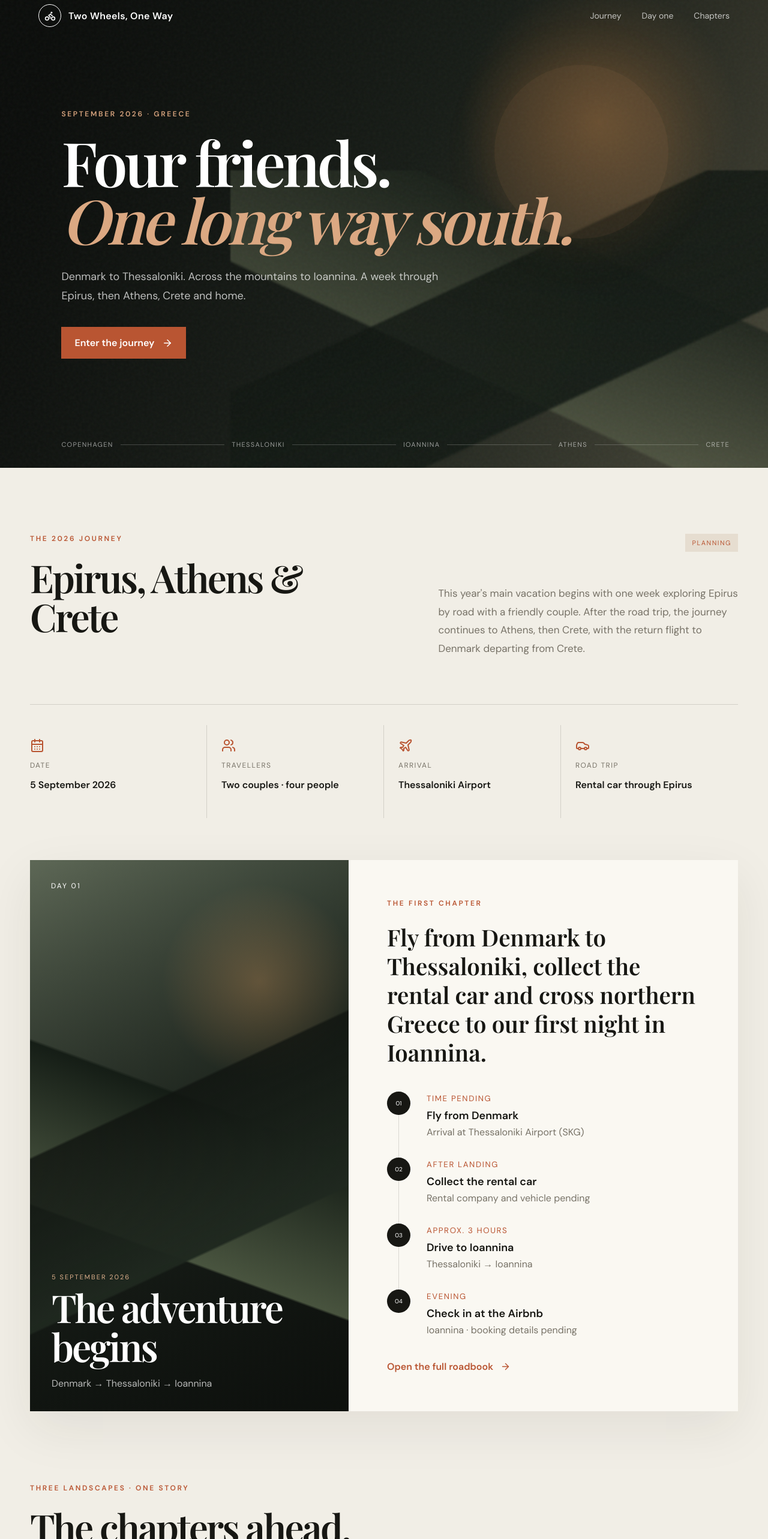
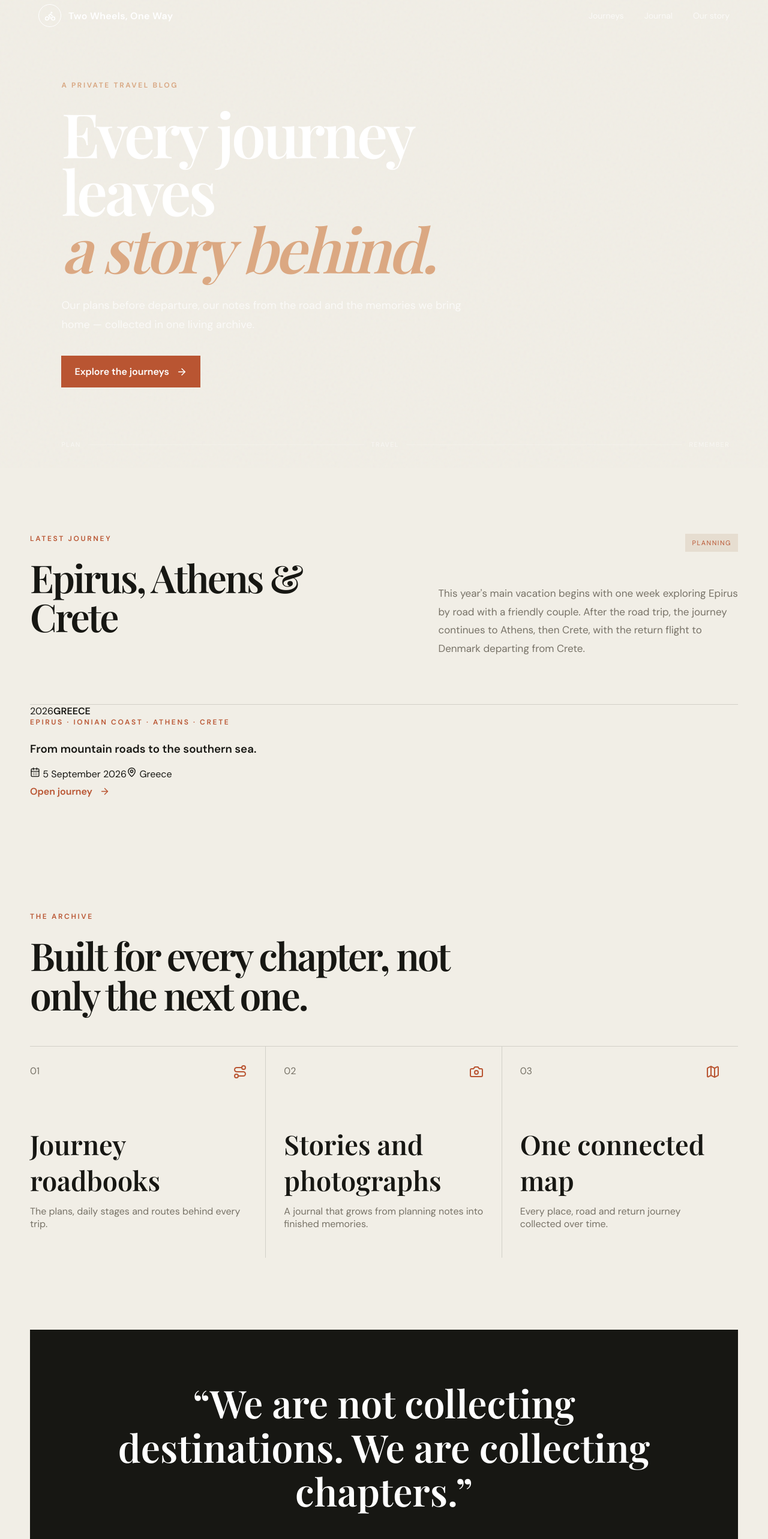
Before and after one commit to PrassasMichael/Two-Wheels-One-Way, a Next.js app: page / in a window 1280 px wide. Shown: the part 20-2586 px from the top of the page at 60% size. Built offline with nearby package versions, Linux system fonts and the light colour scheme; a web font is replaced by a local one.

Commit message:
Restructure homepage as complete travel blog archive

```diff
--- a/app/page.tsx
+++ b/app/page.tsx
@@ -3,24 +3,21 @@ import {
   ArrowRight,
   Bike,
   CalendarDays,
-  Car,
+  Camera,
+  Map,
   MapPin,
-  Mountain,
-  Plane,
-  Users,
-  Waves,
+  Route,
 } from "lucide-react";
 import tripsData from "@/content/trips.json";
-import itinerary from "@/content/epirus-2026.json";
 import type { Trip } from "@/lib/types";
 
-const trip = (tripsData as Trip[])[0];
-const firstDay = itinerary.chapters[0].days[0];
+const trips = tripsData as Trip[];
+const featuredTrip = trips[0];
 
-const chapters = [
-  { number: "01", title: "Epirus", note: "One week on the road", icon: Mountain },
-  { number: "02", title: "Athens", note: "The city chapter", icon: MapPin },
-  { number: "03", title: "Crete", note: "Island finale", icon: Waves },
+const archiveFeatures = [
+  { icon: Route, title: "Journey roadbooks", text: "The plans, daily stages and routes behind every trip." },
+  { icon: Camera, title: "Stories and photographs", text: "A journal that grows from planning notes into finished memories." },
+  { icon: Map, title: "One connected map", text: "Every place, road and return journey collected over time." },
 ];
 
 export default function HomePage() {
@@ -32,107 +29,78 @@ export default function HomePage() {
           <span>Two Wheels, One Way</span>
         </a>
         <nav aria-label="Primary navigation">
-          <a href="#journey">Journey</a>
-          <a href="#day-one">Day one</a>
-          <a href="#chapters">Chapters</a>
+          <a href="#journeys">Journeys</a>
+          <a href="#journal">Journal</a>
+          <a href="#story">Our story</a>
         </nav>
       </header>
 
-      <section className="hero greece-hero" id="top">
+      <section className="hero archive-hero" id="top">
         <div className="hero-noise" />
-        <div className="sun-disc" aria-hidden="true" />
         <div className="hero-content">
-          <p className="eyebrow">SEPTEMBER 2026 · GREECE</p>
-          <h1>Four friends.<br /><em>One long way south.</em></h1>
+          <p className="eyebrow">A PRIVATE TRAVEL BLOG</p>
+          <h1>Every journey leaves<br /><em>a story behind.</em></h1>
           <p className="hero-copy">
-            Denmark to Thessaloniki. Across the mountains to Ioannina. A week through Epirus, then Athens, Crete and home.
+            Our plans before departure, our notes from the road and the memories we bring home — collected in one living archive.
           </p>
-          <a className="primary-button" href="#journey">
-            Enter the journey <ArrowRight size={18} />
-          </a>
+          <a className="primary-button" href="#journeys">Explore the journeys <ArrowRight size={18} /></a>
         </div>
-        <div className="hero-route" aria-label="Journey route">
-          <span>Copenhagen</span><i />
-          <span>Thessaloniki</span><i />
-          <span>Ioannina</span><i />
-          <span>Athens</span><i />
-          <span>Crete</span>
+        <div className="hero-route" aria-label="Travel archive themes">
+          <span>Plan</span><i /><span>Travel</span><i /><span>Remember</span>
         </div>
       </section>
 
-      <section className="journey-overview" id="journey">
+      <section className="journey-overview" id="journeys">
         <div className="section-kicker">
-          <p className="eyebrow dark">THE 2026 JOURNEY</p>
-          <span className="status">{trip.status}</span>
+          <p className="eyebrow dark">LATEST JOURNEY</p>
+          <span className="status">{featuredTrip.status}</span>
         </div>
         <div className="journey-title-grid">
-          <h2>{trip.title}</h2>
-          <p>{trip.summary}</p>
+          <h2>{featuredTrip.title}</h2>
+          <p>{featuredTrip.summary}</p>
         </div>
-        <div className="facts-grid">
-          <article><CalendarDays /><span>Date</span><strong>5 September 2026</strong></article>
-          <article><Users /><span>Travellers</span><strong>Two couples · four people</strong></article>
-          <article><Plane /><span>Arrival</span><strong>Thessaloniki Airport</strong></article>
-          <article><Car /><span>Road trip</span><strong>Rental car through Epirus</strong></article>
-        </div>
+
+        <Link className="archive-trip-card" href="/trips/epirus-athens-crete-2026">
+          <div className="archive-trip-visual">
+            <span>2026</span>
+            <strong>GREECE</strong>
+          </div>
+          <div className="archive-trip-copy">
+            <p className="eyebrow dark">EPIRUS · IONIAN COAST · ATHENS · CRETE</p>
+            <h3>From mountain roads to the southern sea.</h3>
+            <div className="trip-meta-line">
+              <span><CalendarDays size={17} /> 5 September 2026</span>
+              <span><MapPin size={17} /> Greece</span>
+            </div>
+            <span className="text-link">Open journey <ArrowRight size={17} /></span>
+          </div>
+        </Link>
       </section>
 
-      <section className="day-one" id="day-one">
-        <div className="day-one-poster">
-          <span className="poster-index">DAY 01</span>
-          <div>
-            <p>5 SEPTEMBER 2026</p>
-            <h2>{firstDay.title}</h2>
-            <span>Denmark → Thessaloniki → Ioannina</span>
-          </div>
+      <section className="chapter-section" id="journal">
+        <div className="section-heading">
+          <p className="eyebrow dark">THE ARCHIVE</p>
+          <h2>Built for every chapter, not only the next one.</h2>
         </div>
-
-        <div className="day-one-content">
-          <p className="eyebrow dark">THE FIRST CHAPTER</p>
-          <h3>{firstDay.summary}</h3>
-          <div className="timeline">
-            {firstDay.stops.map((stop, index) => (
-              <article key={stop.title}>
-                <div className="timeline-marker"><span>{String(index + 1).padStart(2, "0")}</span></div>
-                <div>
-                  <small>{stop.time}</small>
-                  <h4>{stop.title}</h4>
-                  <p>{stop.detail}</p>
-                </div>
-              </article>
-            ))}
-          </div>
-          <Link className="text-link" href="/trips/epirus-athens-crete-2026">
-            Open the full roadbook <ArrowRight size={17} />
-          </Link>
-        </div>
-      </section>
-
-      <section className="chapter-section" id="chapters">
-        <div className="section-heading">
-          <p className="eyebrow dark">THREE LANDSCAPES · ONE STORY</p>
-          <h2>The chapters ahead.</h2>
-        </div>
-        <div className="chapter-grid">
-          {chapters.map(({ number, title, note, icon: Icon }) => (
+        <div className="chapter-grid archive-feature-grid">
+          {archiveFeatures.map(({ icon: Icon, title, text }, index) => (
             <article key={title}>
-              <div className="chapter-top"><span>{number}</span><Icon size={24} /></div>
+              <div className="chapter-top"><span>0{index + 1}</span><Icon size={24} /></div>
               <h3>{title}</h3>
-              <p>{note}</p>
-              <span className="chapter-state">Planning</span>
+              <p>{text}</p>
             </article>
           ))}
         </div>
       </section>
 
-      <section className="quote">
-        <p>“The trip starts long before the wheels begin to move.”</p>
-        <span>GREECE · SEPTEMBER 2026</span>
+      <section className="quote" id="story">
+        <p>“We are not collecting destinations. We are collecting chapters.”</p>
+        <span>TWO WHEELS, ONE WAY</span>
       </section>
 
       <footer>
         <div className="brand"><span className="brand-mark"><Bike size={19} /></span><span>Two Wheels, One Way</span></div>
-        <p>Our private travel archive · Chapter one in progress</p>
+        <p>Private travel blog · Plans, roads and memories</p>
       </footer>
     </main>
   );
```
